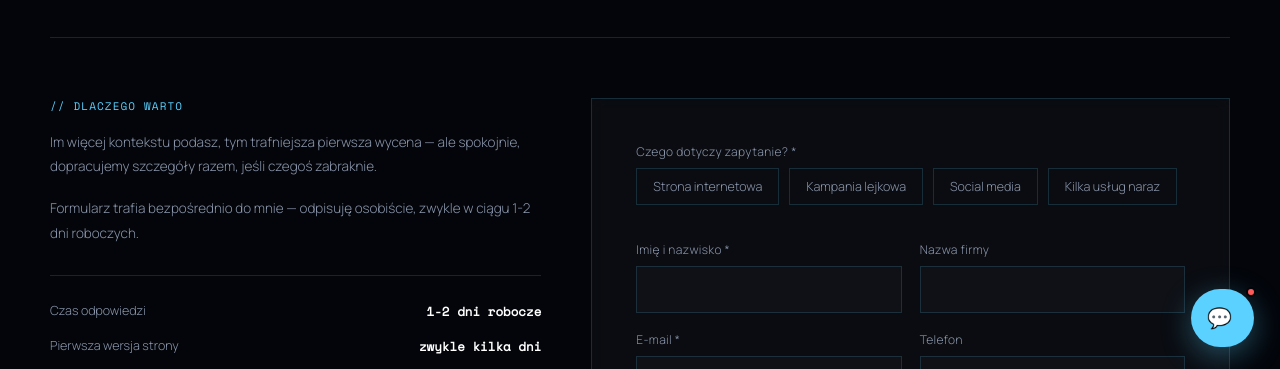
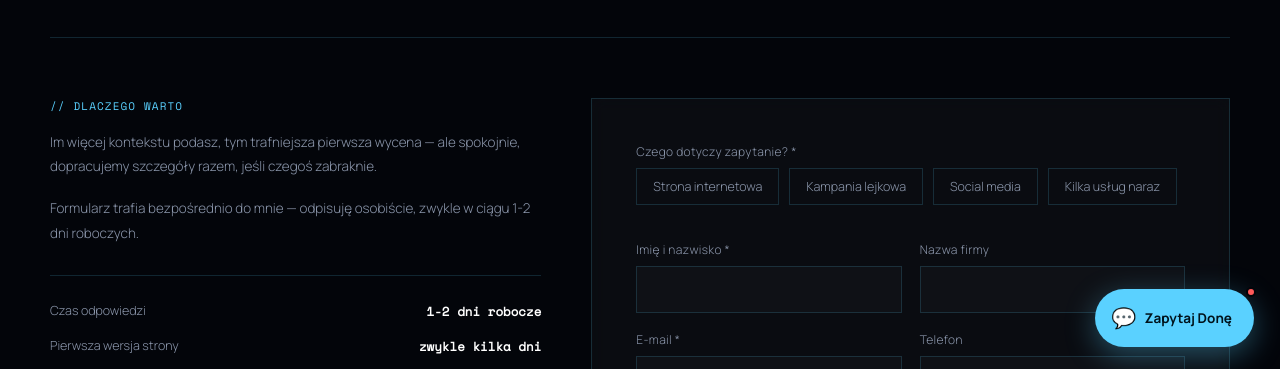
Before and after one commit to Piotrmadrzyk/pm-pages, a plain HTML site: page wycena.html in a window 1280 px wide. Shown: the part 427-796 px from the top of the page. Drawn offline with nearby package versions, Linux system fonts and the light colour scheme.

Commit message:
Dona: wycena.html - widoczny label na przycisku czatu (Zapytaj Donę)

```diff
--- a/wycena.html
+++ b/wycena.html
@@ -132,7 +132,7 @@
   </div>
 </footer>
 
-<button id="dona-chat-btn" aria-label="Otwórz czat">💬<span class="dot"></span></button>
+<button id="dona-chat-btn" aria-label="Otwórz czat">💬<span class="chat-label">Zapytaj Donę</span><span class="dot"></span></button>
 <div id="dona-chat-panel">
   <div class="chat-head"><span class="led"></span><div><b>Asystent Monia</b><span>zwykle odpowiada od ręki</span></div></div>
   <div class="chat-body" id="dona-chat-body"><div class="msg bot">Wypełniasz formularz wyceny? Jeśli nie wiesz co wpisać w budżet, śmiało zostaw "jeszcze nie wiem".</div></div>
```
